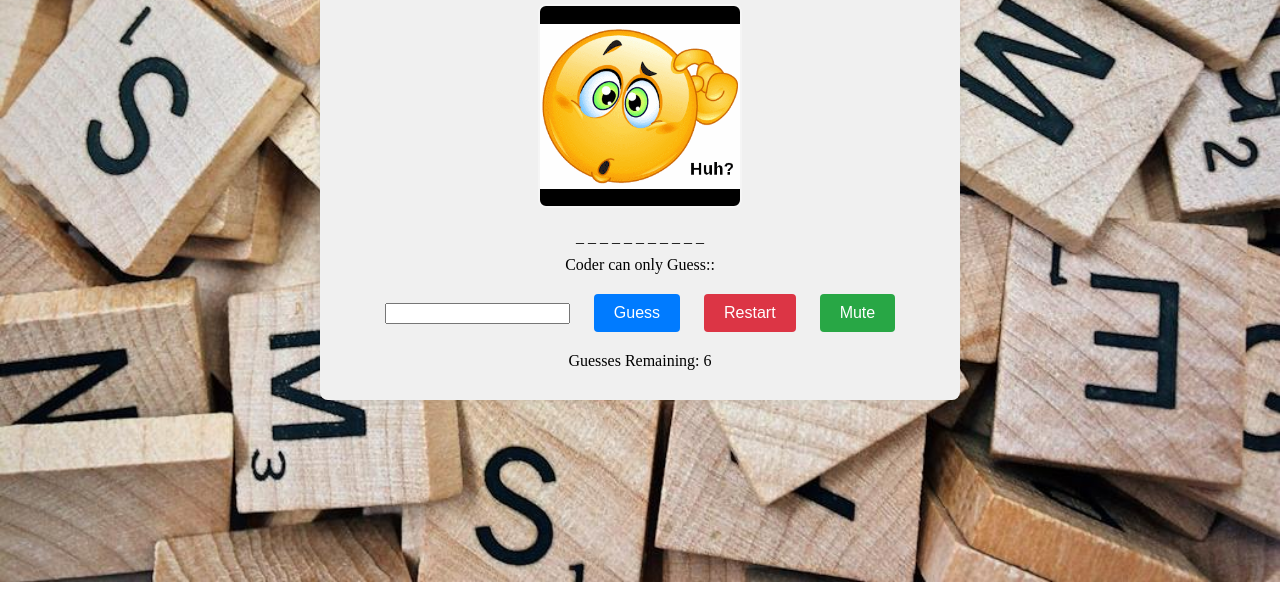
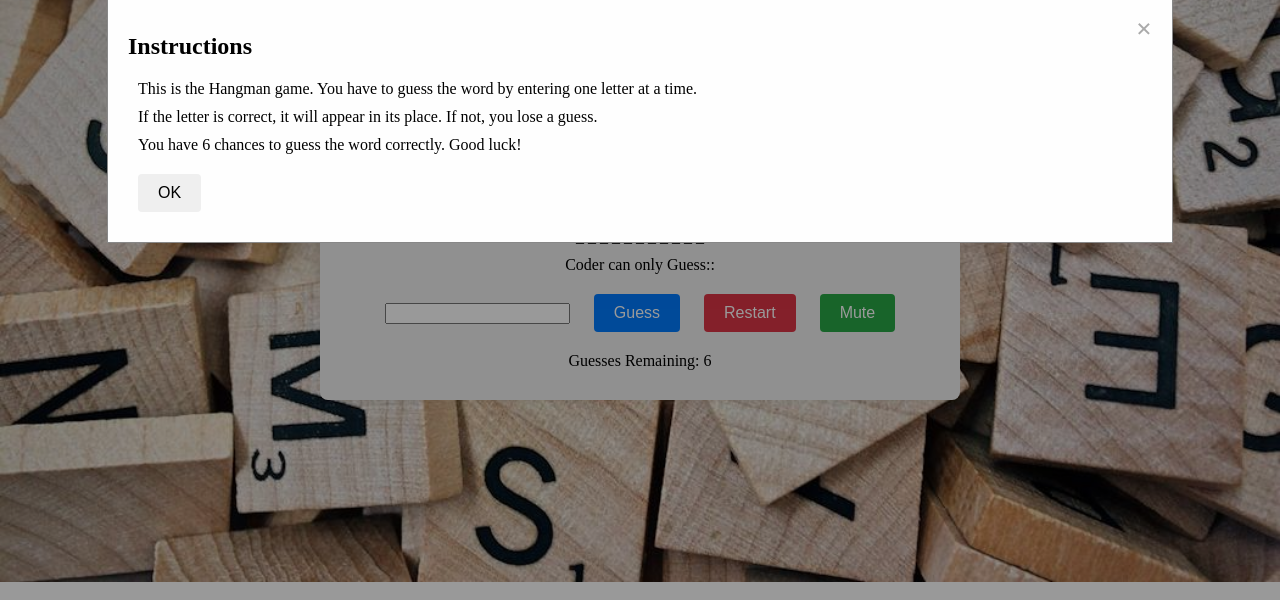
Before and after one commit to Umesh1304/Gamesl, a plain HTML site: page index.html in a window 1280 px wide. Shown: the part 200-800 px from the top of the page. Drawn offline with Linux system fonts and the light colour scheme.

Commit message:
Ad th  prc

```diff
--- a/script.js
+++ b/script.js
@@ -1,4 +1,18 @@
 document.addEventListener('DOMContentLoaded', function () {
+    const okButton = document.getElementById('okButton');
+    const instructionModal = document.getElementById('instructionModal');
+
+    // Function to close the modal
+    function closeModal() {
+        instructionModal.style.display = "none";
+    }
+
+    // Event listener for the OK button
+    okButton.addEventListener('click', closeModal);
+
+    // Display the modal initially
+    instructionModal.style.display = "block";  // Add this line
+
     const wordList = ['hangman', 'javascript', 'computer', 'programming', 'developer', 'algorithm'];
     let chosenWord = '';
     let guessesRemaining = 6;
@@ -19,7 +33,7 @@ document.addEventListener('DOMContentLoaded', function () {
     let isMuted = false;
 
     // Mute Button
-    muteButton.addEventListener('click', function() {
+    muteButton.addEventListener('click', function () {
         if (isMuted) {
             backgroundMusic.play();
             correctSound.volume = 1;
--- a/styles.css
+++ b/styles.css
@@ -16,6 +16,10 @@ body {
     border-radius: 8px;
     box-shadow: 0px 0px 10px rgba(0, 0, 0, 0.1);
     background-color: #f0f0f0;
+}
+.modal {
+    display: block; /* or 'flex', 'grid', etc., based on your styling */
+    /* ... other styling rules ... */
 }
 
 /* Heading Styles */
```
Also changed, not shown: index.html (line endings or trailing spaces).
